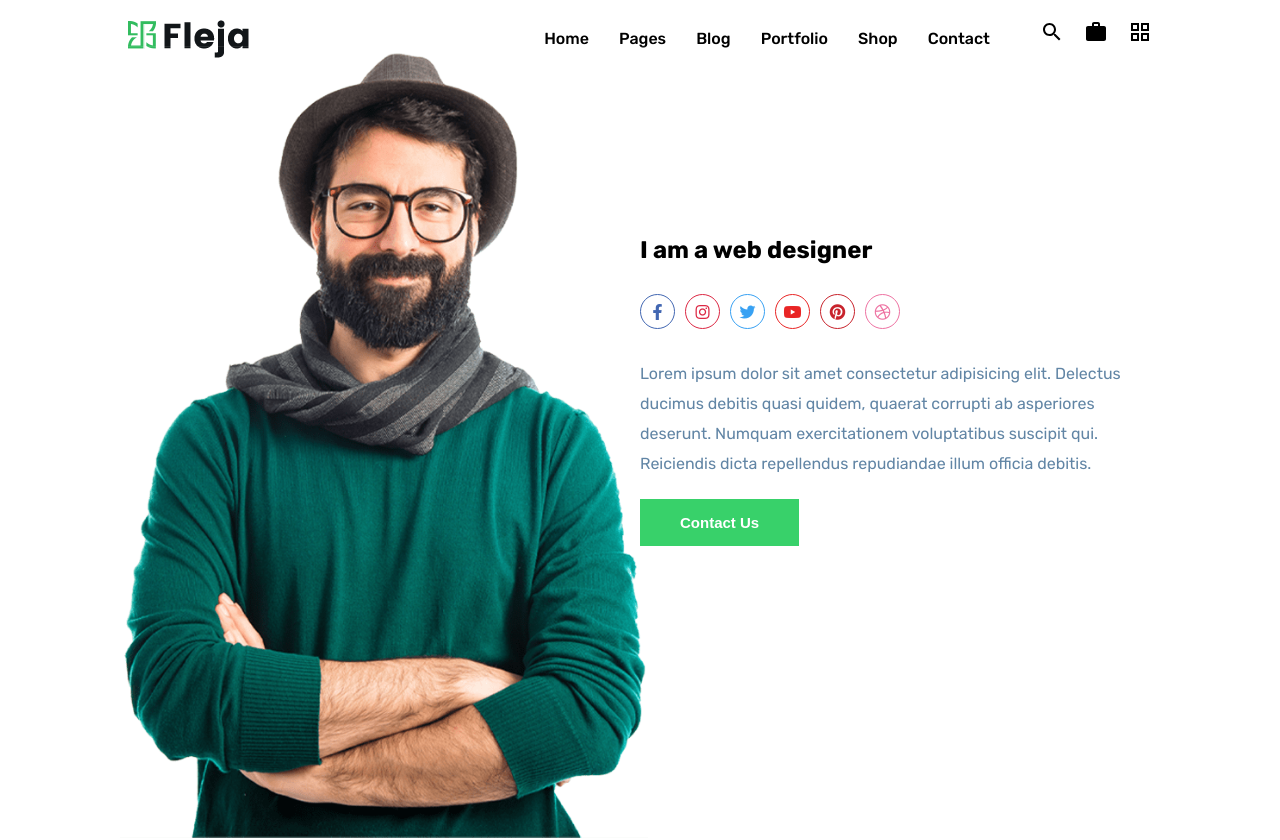
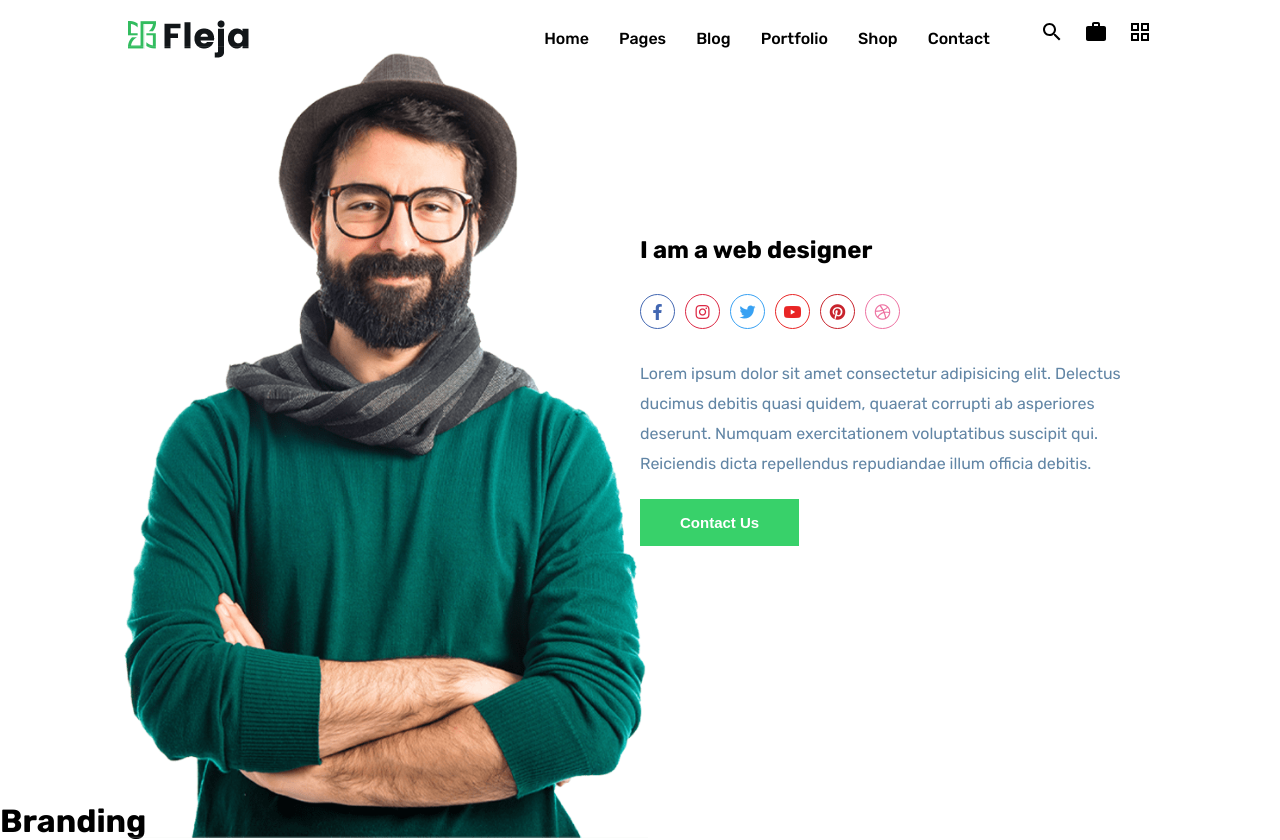
Before and after one commit to isti20/exercise-react-portfolioweb, a React (Create React App) app: page / in a window 1280 px wide. Built offline with nearby package versions, Linux system fonts and the light colour scheme.

Commit message:
create branding component

```diff
--- /dev/null
+++ b/src/components/home/homes/Branding.jsx
@@ -0,0 +1,11 @@
+import React from "react";
+
+const Branding = () => {
+    return (
+        <>
+            <h1>Branding</h1>
+        </>
+    )
+}
+
+export default Branding
--- a/src/components/pageContent/HomePages.jsx
+++ b/src/components/pageContent/HomePages.jsx
@@ -1,10 +1,12 @@
 import React from "react";
 import Home from "../home/homes/Home";
+import Branding from "../home/homes/Branding";
 
 const HomePages = () => {
     return (
         <>
             <Home />
+            <Branding />
         </>
     )
 }
```
